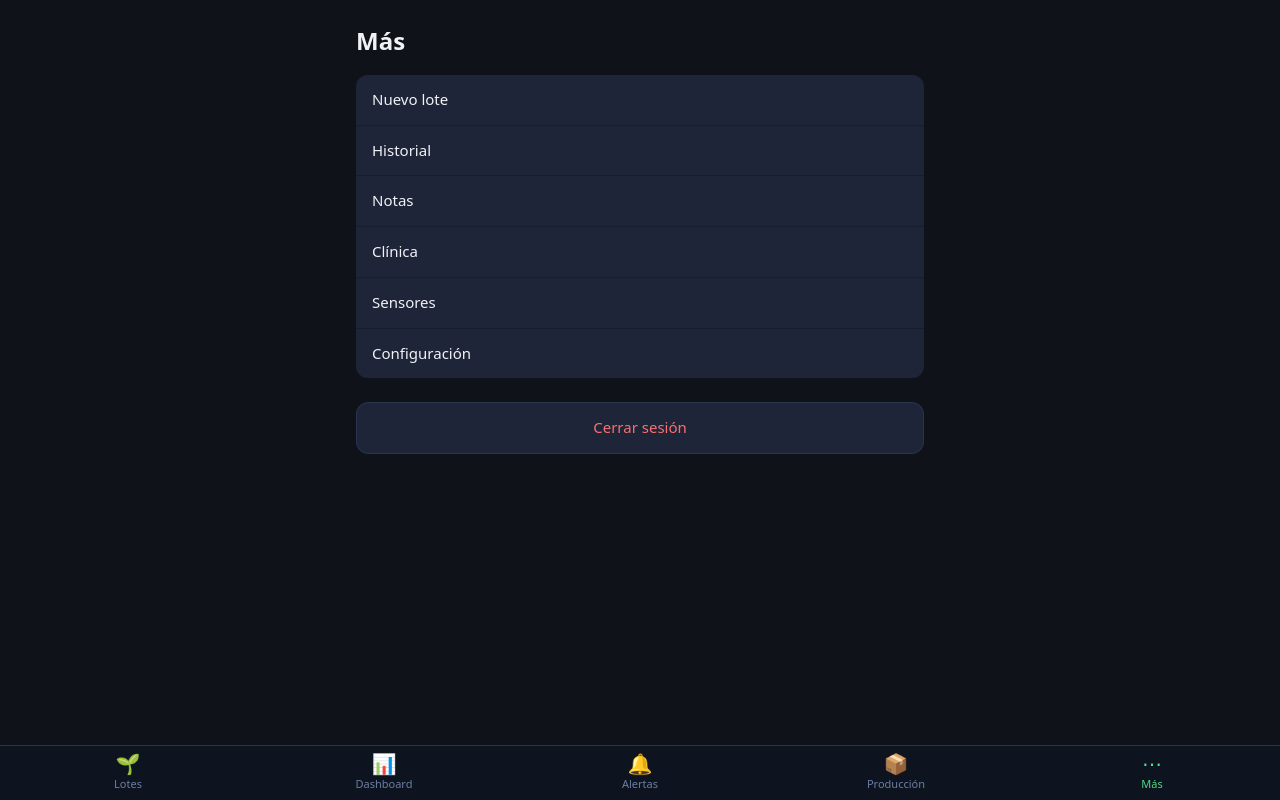
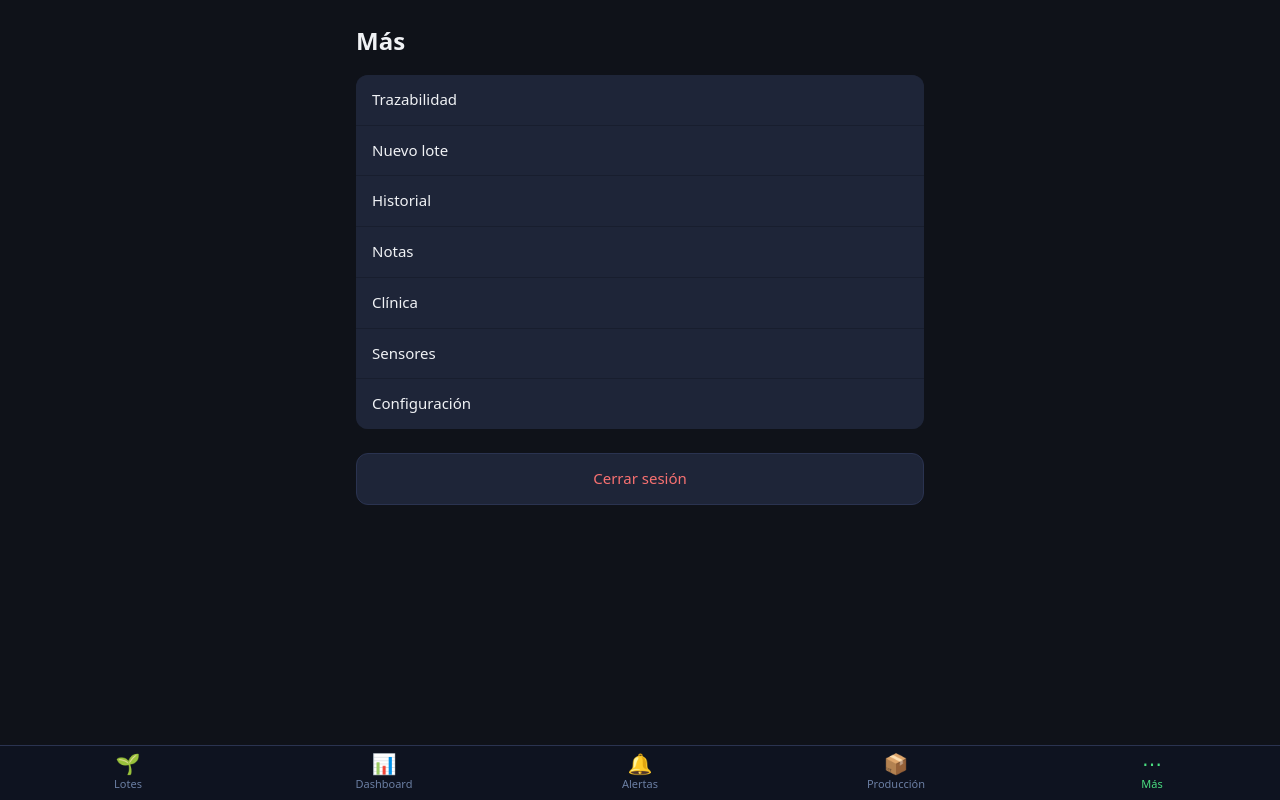
Before and after one commit to AgricolaNalhuitad/nalhuitad-vite, a React (Vite) app: page /mas in a window 1280 px wide. Built offline with nearby package versions, Linux system fonts and the light colour scheme; no server answers; sample sign-in values are in the browser's storage.

Commit message:
feat(US1): acceso a Trazabilidad desde el menu Mas
Link directo a /trazabilidad como primer item del menu Mas; la app ya no requiere teclear la URL. Reversible: en el switchover US6 (Lotes -> Historico) Trazabilidad puede ascender a tab principal. Test asserta el destino del link.

```diff
--- a/src/shared/components/MasMenu.tsx
+++ b/src/shared/components/MasMenu.tsx
@@ -18,6 +18,9 @@ export function MasMenu() {
     <section className={styles.root}>
       <h1 className={styles.title}>Más</h1>
       <nav className={styles.list}>
+        <Link to="/trazabilidad" className={styles.item}>
+          Trazabilidad
+        </Link>
         {ITEMS.map((item) => (
           <Link key={item.slug} to={`/mas/${item.slug}`} className={styles.item}>
             {item.label}
```
Also changed, not shown: 1 other file (tests, documents, lock files or other folders).
